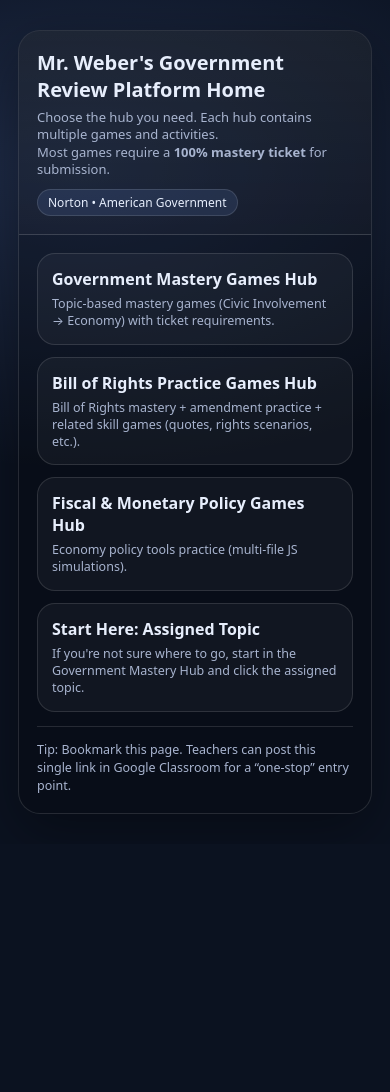
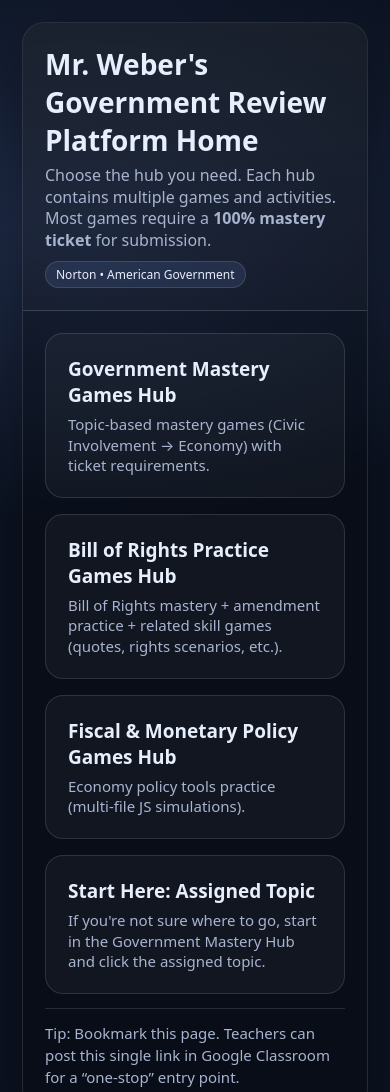
Before and after one commit to jdwebs15/mr-weber-government-review-platform, a plain HTML site: page index.html in a window 390 px wide. Shown: the top 1092 px of the page. Before the commit the page ends 844 px from the top, so only its background shows below. Drawn offline with Linux system fonts and the light colour scheme.

Commit message:
Update styles for responsive design using clamp

```diff
--- a/index.html
+++ b/index.html
@@ -25,10 +25,10 @@ body{
   display:flex;
   align-items:center;
   justify-content:center;
-  padding:18px;
+  padding:clamp(22px,4vw,48px);
 }
 .app{
-  width:min(980px,100%);
+  width:min(1500px,100%);
   background:rgba(0,0,0,.25);
   border:1px solid var(--border);
   box-shadow:var(--shadow);
@@ -36,17 +36,17 @@ body{
   overflow:hidden;
 }
 header{
-  padding:18px;
+  padding:clamp(22px,4vw,48px);
   border-bottom:1px solid var(--border);
   background:linear-gradient(180deg,rgba(255,255,255,.06),rgba(255,255,255,.02));
 }
-h1{margin:0;font-size:20px}
-.sub{margin-top:6px;color:var(--muted);font-size:13px;line-height:1.35}
-main{padding:18px}
+h1{margin:0;font-size:clamp(28px,4vw,52px)}
+.sub{margin-top:6px;color:var(--muted);font-size:clamp(16px,1.6vw,22px);line-height:1.35}
+main{padding:clamp(22px,4vw,48px)}
 .grid{
   display:grid;
   grid-template-columns:1fr 1fr;
-  gap:12px;
+  gap:clamp(16px,2vw,28px);
 }
 @media(max-width:760px){ .grid{grid-template-columns:1fr;} }
 
@@ -57,18 +57,18 @@ a.card{
   border:1px solid var(--border);
   background:rgba(255,255,255,.04);
   border-radius:var(--radius);
-  padding:14px;
+  padding:clamp(22px,3vw,38px);
   transition:transform .05s ease, border-color .12s ease;
 }
 a.card:hover{ transform:translateY(-1px); border-color:rgba(122,162,255,.55); }
 
-.title{font-weight:800;margin:0 0 6px 0}
-.desc{margin:0;color:var(--muted);font-size:12.5px;line-height:1.35}
+.title{font-size:clamp(19px,2.2vw,28px);font-weight:800;margin:0 0 6px 0}
+.desc{margin:0;color:var(--muted);font-size:clamp(15px,1.4vw,19px);line-height:1.35}
 
 .footer{
   margin-top:14px;
   color:var(--muted);
-  font-size:12.5px;
+  font-size:clamp(15px,1.4vw,19px);
   border-top:1px solid var(--border);
   padding-top:14px;
   line-height:1.45;
```
